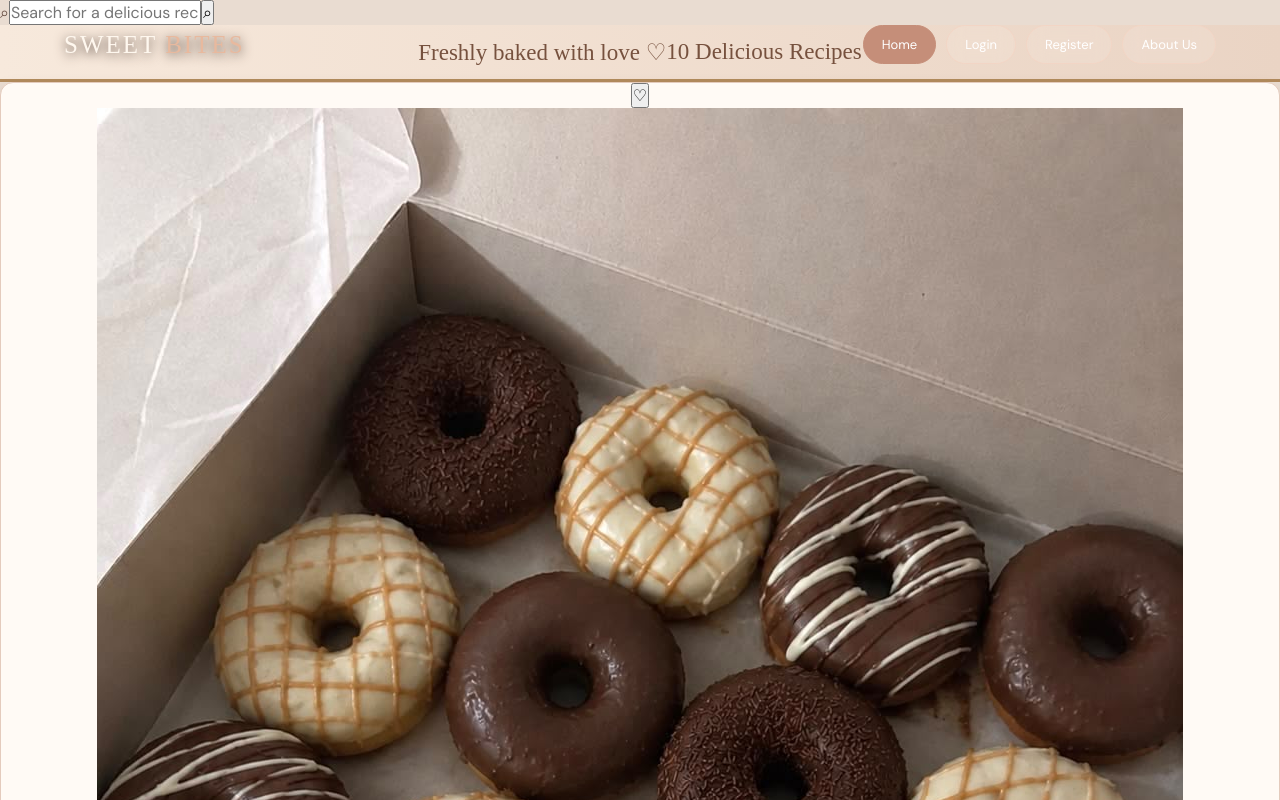
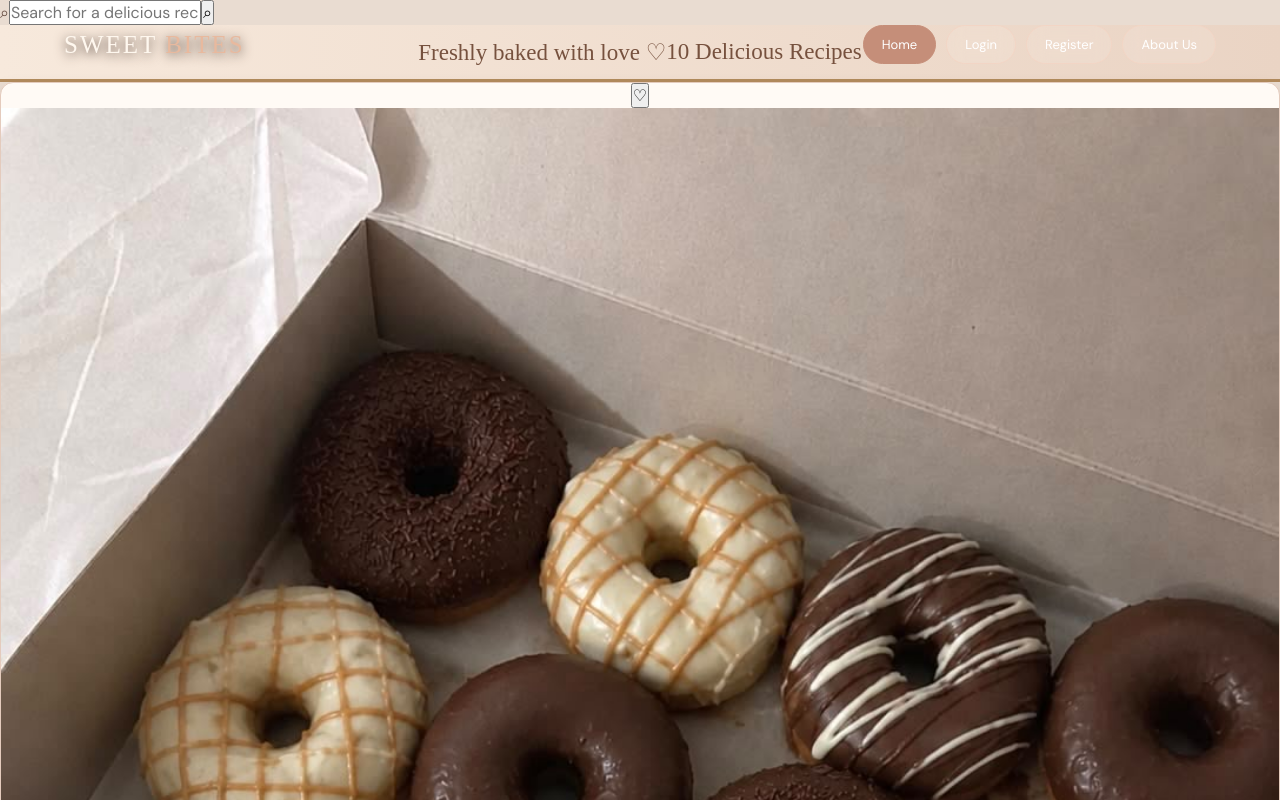
Before and after one commit to daniaabdalhady-droid/my-project, a React (Vite) app: page /home in a window 1280 px wide. Shown: the top 800 px of the page. Built offline with nearby package versions, Linux system fonts and the light colour scheme.

Commit message:
update page

```diff
--- a/src/styles.css
+++ b/src/styles.css
@@ -121,3 +121,15 @@ a { color: inherit; }
   .about-features { grid-template-columns: 1fr; }
   .about-card { padding: 30px 18px; }
 }
+.recipe-art {
+  width: 100%;
+  height: 220px;
+  overflow: hidden;
+}
+
+.recipe-image {
+  width: 100%;
+  height: 100%;
+  object-fit: cover;
+  display: block;
+}
```
